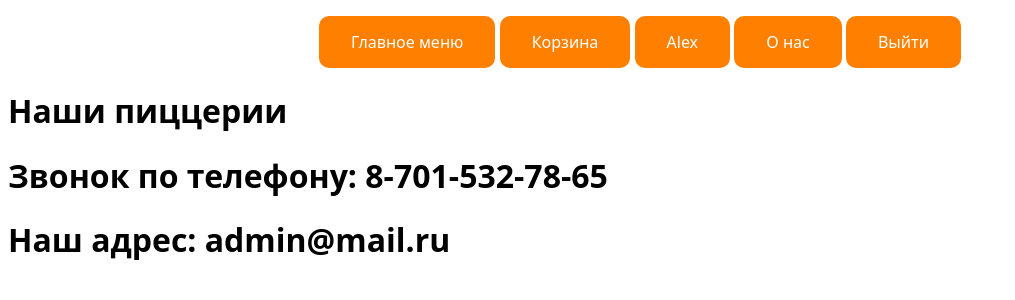
After one commit to yegor-kirovich/site-for-pizza, a Flask app: page /about in a window 1280 px wide. The commit adds this page. Shown: the top 300 px of the page, without its empty margins (0-1015 px from the left). Run offline with Flask 2, Linux system fonts and the light colour scheme; a user stored in the database is signed in.

Commit message:
added first part of design of site

```diff
--- a/main.py
+++ b/main.py
@@ -592,6 +592,11 @@ def admin_profile_page():
     return render_template('admin.html', title='Профиль Админа', form=form)
 
 
+@app.route('/about')
+def about():
+    return render_template('map.html', title='Про нас')
+
+
 @app.route('/delete_bd/<string:type>/<int:id>')
 def delete_bd(type, id):
     db_sess = db_session.create_session()
--- a/static/css/base.css
+++ b/static/css/base.css
@@ -13,3 +13,6 @@
     text-align: center;
     font-family: Dodo, system-ui, -apple-system, BlinkMacSystemFont, "Segoe UI", Roboto, Oxygen-Sans, Ubuntu, Cantarell, "Helvetica Neue", Arial, sans-serif, "Apple Color Emoji", "Segoe UI Emoji", "Segoe UI Symbol";
 }
+h1{
+    font-family: Dodo, system-ui, -apple-system, BlinkMacSystemFont, "Segoe UI", Roboto, Oxygen-Sans, Ubuntu, Cantarell, "Helvetica Neue", Arial, sans-serif, "Apple Color Emoji", "Segoe UI Emoji", "Segoe UI Symbol";
+}
--- /dev/null
+++ b/static/css/map.css
@@ -0,0 +1,3 @@
+.n {
+    margin-left: 435px;
+}
--- a/templates/base.html
+++ b/templates/base.html
@@ -15,13 +15,13 @@
                     <button class="main" onClick='location.href="http://127.0.0.1:5000/"'>Главное меню</button>
                     <button class="basket" onClick='location.href="http://127.0.0.1:5000/basket"'>Корзина</button>
                     <button class="prof" onClick='location.href="http://127.0.0.1:5000/profile"'>{{ current_user.name }}</button>
+                    <button class="about_" onClick='location.href="http://127.0.0.1:5000/about"'>О нас</button>
                     <button class="logout" onClick='location.href="http://127.0.0.1:5000/logout"'>Выйти</button>
                 </p>
             {% else %}
                 <p>
                     <button class="main" onClick='location.href="http://127.0.0.1:5000/"'>Главное меню</button>
-                    <button class="basket" onClick='location.href="http://127.0.0.1:5000/basket"'>Корзина</button>
-                    <button class="prof" onClick='location.href="http://127.0.0.1:5000/admin_profile"'>Админки Хуинки</button>
+                    <button class="prof" onClick='location.href="http://127.0.0.1:5000/admin_profile"'>Добавить Пиццу</button>
                     <button class="logout" onClick='location.href="http://127.0.0.1:5000/logout"'>Выйти</button>
                 </p>
             {% endif %}
@@ -31,6 +31,7 @@
                 <button class="basket" onClick='location.href="http://127.0.0.1:5000/basket"'>Корзина</button>
                 <button class="reg" onClick='location.href="http://127.0.0.1:5000/register"'>Зарегистрироваться</button>
                 <button class="log" onClick='location.href="http://127.0.0.1:5000/login"'>Войти</button>
+                <button class="about_" onClick='location.href="http://127.0.0.1:5000/about"'>О нас</button>
             </p>
         {% endif %}
     </nav>
--- a/templates/basket.html
+++ b/templates/basket.html
@@ -63,7 +63,7 @@
         {% for item in pizza %}
             <div class="basket_div">
                 <img class="image_piz" src="{{ short }}pizzas/{{ item[1].href }}">
-                <div class="basket">
+                <div class="about">
                     <h2>{{ item[1].name}}</h2>
                     {% if item[0]["size"] == "small"%}
                         <h3>Размер: маленькая пицца</h3>
--- a/templates/get_user_info.html
+++ b/templates/get_user_info.html
@@ -1,6 +1,7 @@
 {% extends "base.html" %}
 
 {% block content %}
+    <link rel="stylesheet" href="/static/css/register.css">
     <form action="" method="post">
         {{ form.hidden_tag() }}
         <p>
--- a/templates/login.html
+++ b/templates/login.html
@@ -1,7 +1,7 @@
 {% extends "base.html" %}
 
 {% block content %}
-    <link rel="stylesheet" href="/static/css/login.css">
+    <link rel="stylesheet" href="/static/css/register.css">
     <h1>Авторизация</h1>
     <form action="" method="post">
         {{ form.hidden_tag() }}
--- /dev/null
+++ b/templates/map.html
@@ -0,0 +1,12 @@
+{% extends "base.html" %}
+
+{% block content %}
+    <link rel="stylesheet" href="/static/css/map.css">
+    <h1>Наши пиццерии</h1>
+    <p class="n">
+        <script type="text/javascript" charset="utf-8"
+            async src="https://api-maps.yandex.ru/services/constructor/1.0/js/?um=constructor%3A6f8a3679e81a0798dc6003221198bd3f10e24efd7a780da8325b77bfa6d756ab&amp;width=609&amp;height=488&amp;lang=ru_RU&amp;scroll=true"></script>
+    </p>
+    <h1>Звонок по телефону: 8-701-532-78-65</h1>
+    <h1>Наш адрес: admin@mail.ru</h1>
+{% endblock %}
```
Also changed, not shown: db/pizzeria.db.
